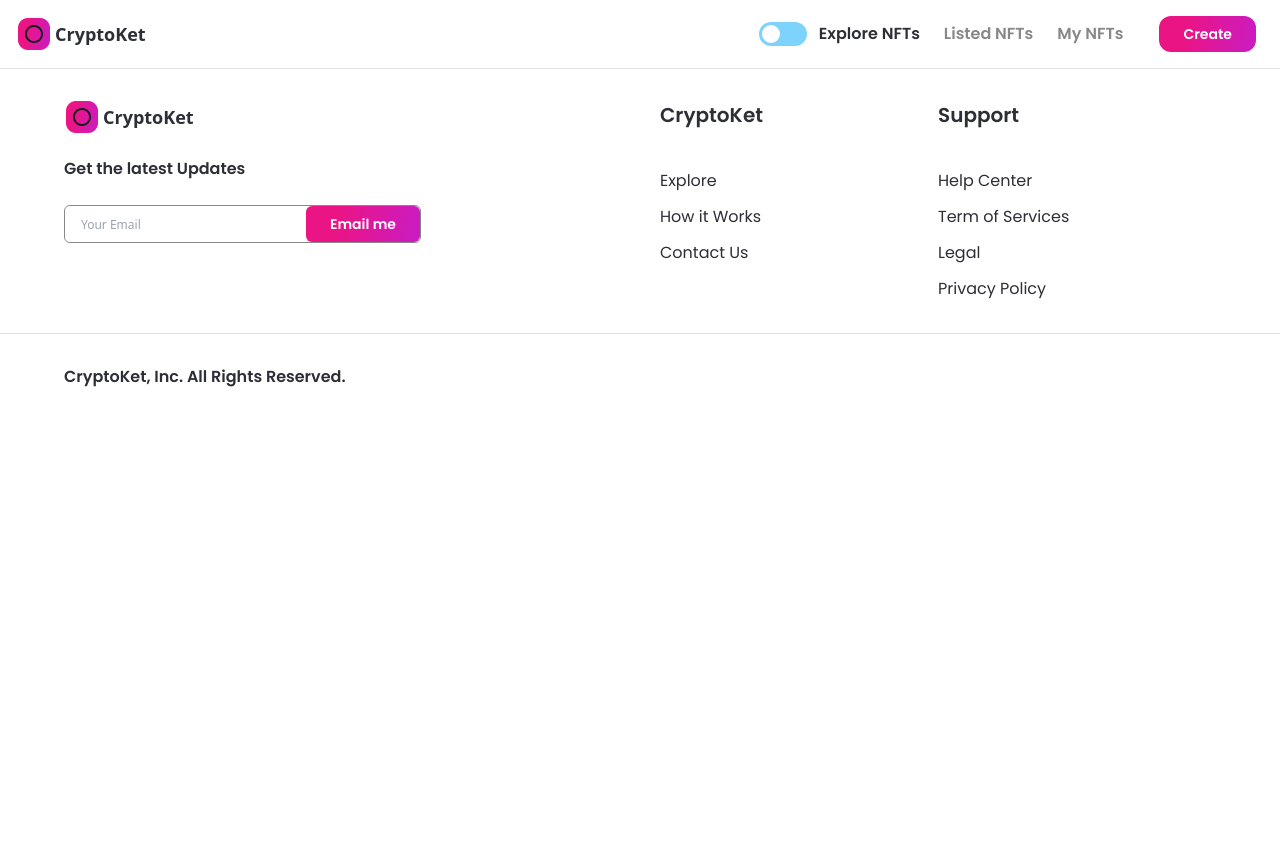
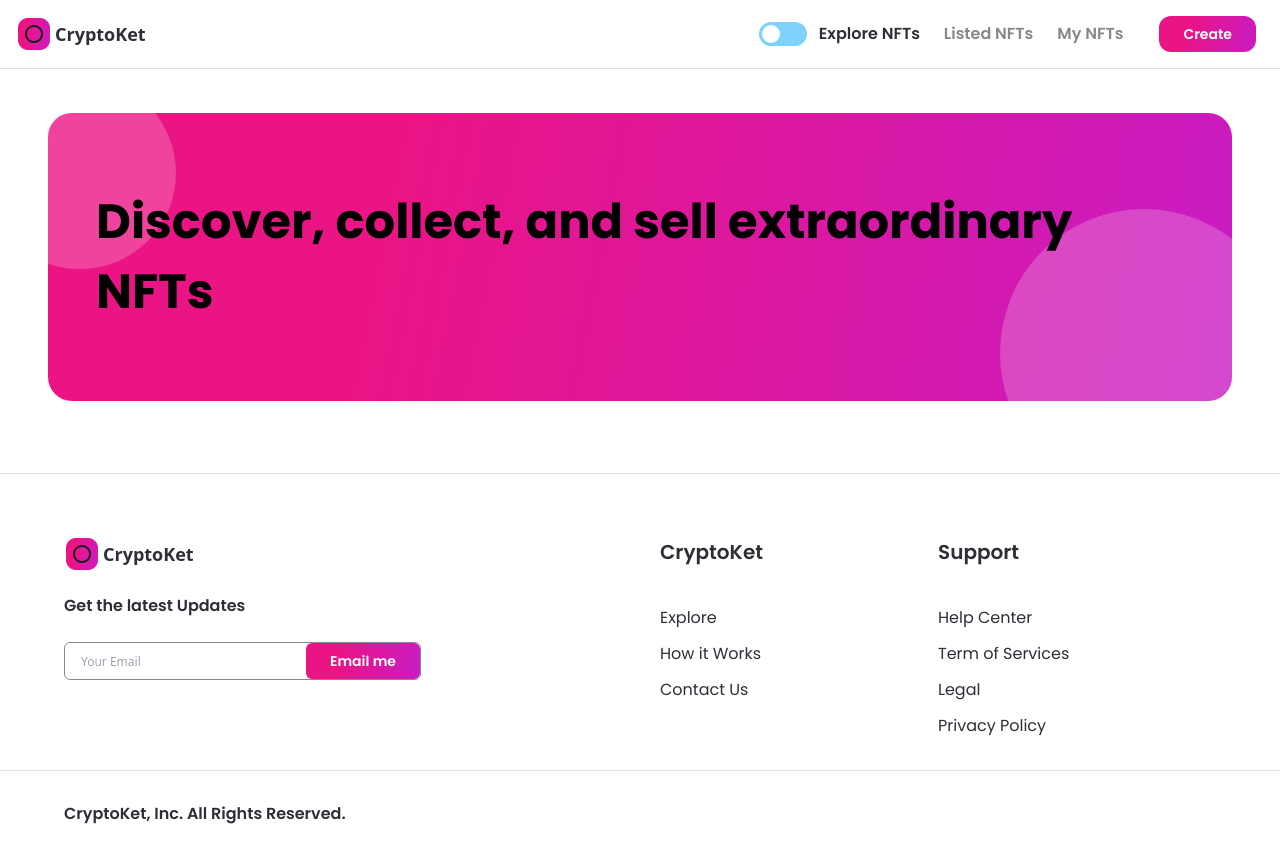
Before and after one commit to JOS13371/nft_marketplace, a Next.js app: page / in a window 1280 px wide. Shown: the top 862 px of the page. Before the commit the page ends 800 px from the top, so only its background shows below. Built offline with nearby package versions, Linux system fonts and the light colour scheme.

Commit message:
Add Banner

```diff
--- /dev/null
+++ b/components/Banner.jsx
@@ -0,0 +1,11 @@
+import React from 'react';
+
+const Banner = ({ name, childStyles, parentStyles }) => (
+  <div className={`relative w-full flex items-center z-0 overflow-hidden nft-gradient ${parentStyles}`}>
+    <p className={`font-bold text-5xl font-poppins leading-70 ${childStyles}`}>{name}</p>
+    <div className="absolute w-48 h-48 sm:w-32 sm:h-32 rounded-full white-bg -top-9 -left-16 -z-5" />
+    <div className="absolute w-72 h-72 sm:w-56 sm:h-56 rounded-full white-bg -bottom-24 -right-14 -z-5" />
+  </div>
+);
+
+export default Banner;
--- a/components/index.js
+++ b/components/index.js
@@ -1,5 +1,6 @@
 import Navbar from './Navbar';
 import Footer from './Footer';
 import Button from './Button';
+import Banner from './Banner';
 
-export { Navbar, Footer, Button };
+export { Navbar, Footer, Button, Banner };
--- a/pages/_app.js
+++ b/pages/_app.js
@@ -8,7 +8,9 @@
   <ThemeProvider attribute="class">
     <div className="dark:bg-nft-dark bg-white min-h-screen">
       <Navbar />
-      <Component {...pageProps} />
+      <div className="pt-65">
+        <Component {...pageProps} />
+      </div>
       <Footer />
     </div>
 
--- a/pages/index.js
+++ b/pages/index.js
@@ -1,7 +1,15 @@
+import { Banner } from '../components';
+
 const Home = () => (
-  <h1 className="text-3xl font-bold underline text-sky-300">
-    Hello World
-  </h1>
+  <div className="flex justify-center sm:px-4 p-12">
+    <div className="w-full minmd:w-4/5">
+      <Banner
+        name="Discover, collect, and sell extraordinary NFTs"
+        childStyles="md:text-4xl sm:text-2xl xs:text-xl text-left"
+        parentStyles="justify-start mb-6 h-72 sm:h-60 p-12 xs:p-4 xs:h-44 rounded-3xl"
+      />
+    </div>
+  </div>
 );
 
 export default Home;
```
